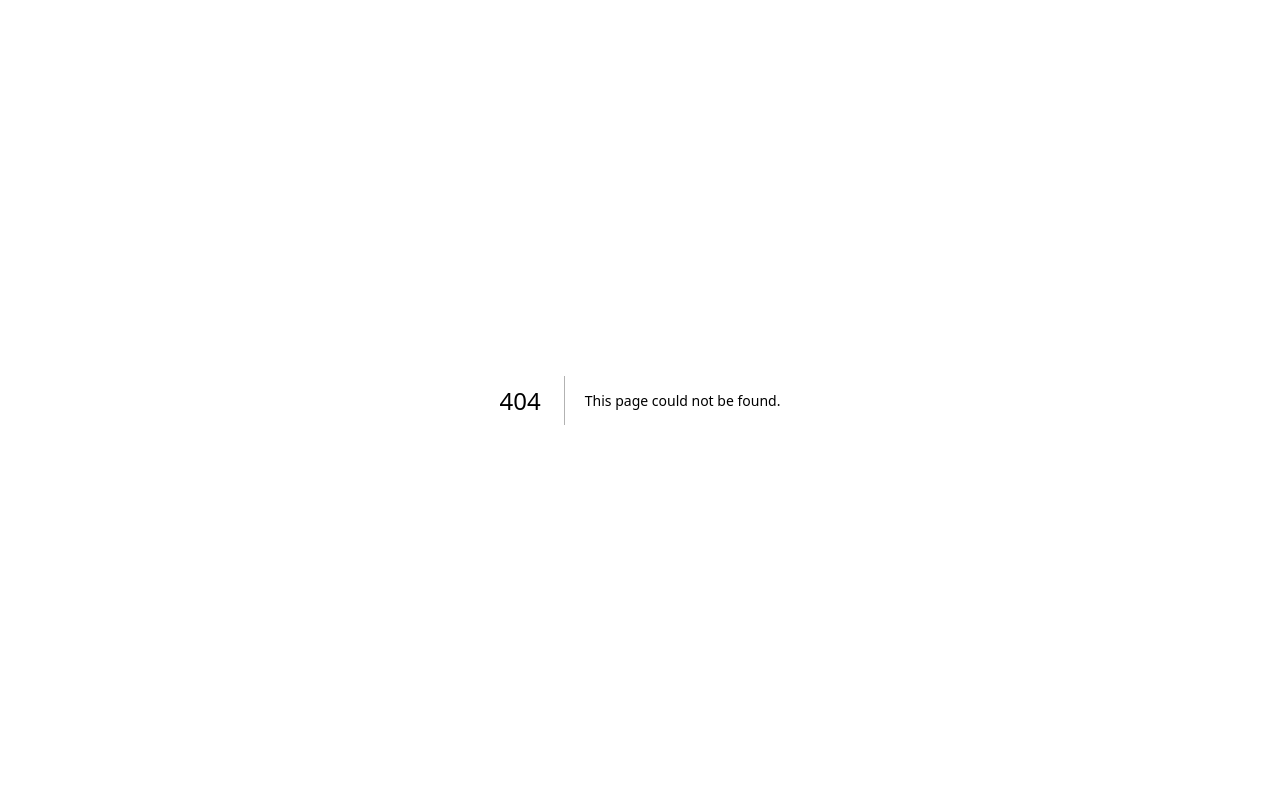
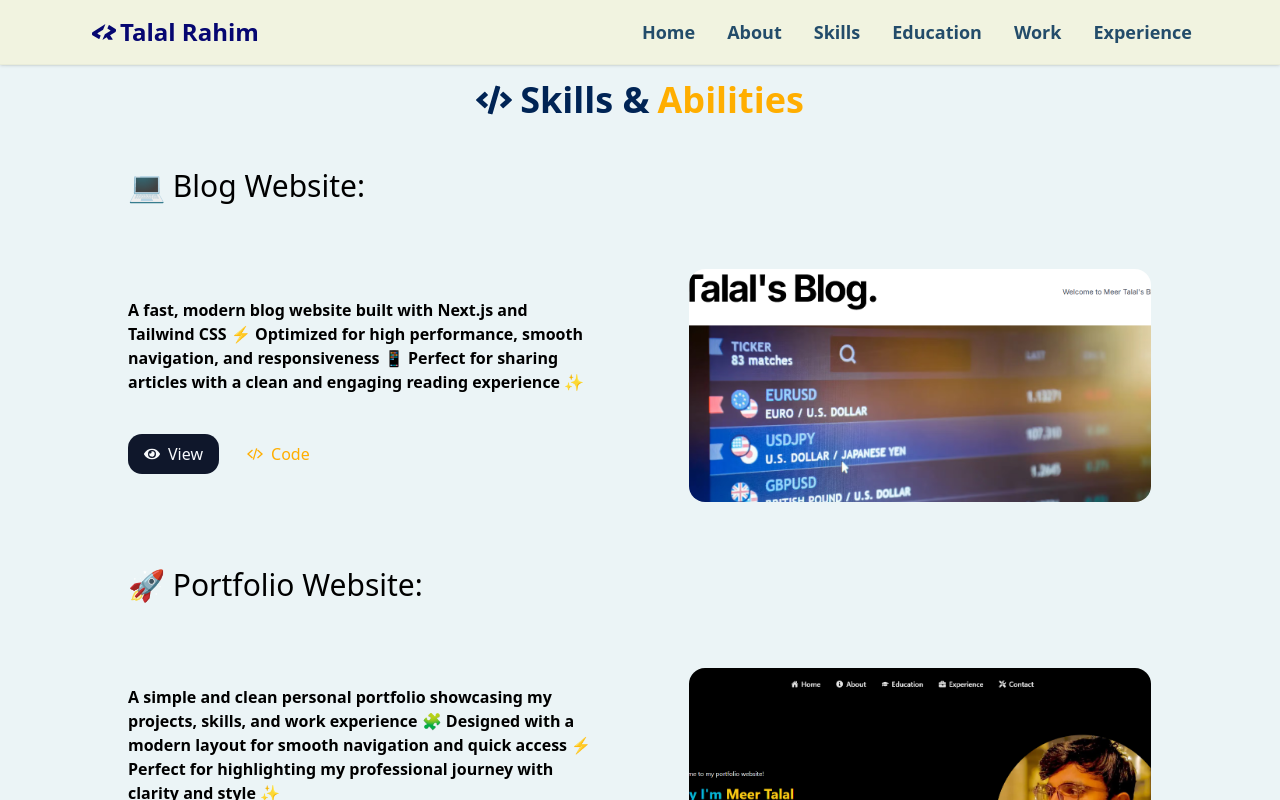
Before and after one commit to meertalal/personal-portfolio, a Next.js app: page /exprience in a window 1280 px wide. Before the commit this address had no page. Shown: the top 800 px of the page. Built offline with nearby package versions, Linux system fonts and the light colour scheme.

Commit message:
update project

```diff
--- /dev/null
+++ b/app/exprience/page.tsx
@@ -0,0 +1,222 @@
+"use client";
+import Image from "next/image";
+import Header from "@/components/header";
+import FooterSection from "@/components/footer";
+import { FaCode, FaEye } from "react-icons/fa";
+import { IoCodeSlashSharp } from "react-icons/io5";
+import Link from "next/link";
+import { Button } from "@/components/ui/button";
+import { FaArrowLeft } from "react-icons/fa6";
+import { motion } from "framer-motion";
+
+export default function Page() {
+  const projects = [
+    {
+      title: "Blog Website",
+      emoji: "💻",
+      description: `A fast, modern blog website built with Next.js and Tailwind CSS ⚡ Optimized for high performance, smooth navigation, and responsiveness 📱 Perfect for sharing articles with a clean and engaging reading experience ✨`,
+      image: "/image/blog-web.png",
+      viewLink:
+        "https://blog-dynamic-jumfwm4k1-muhammad-talals-projects-e672bc8a.vercel.app/",
+      codeLink: "https://github.com/MuhammadTa1al/Blog-Dynamic",
+    },
+    {
+      title: "Portfolio Website",
+      emoji: "🚀",
+      description: `A simple and clean personal portfolio showcasing my projects, skills, and work experience 🧩 Designed with a modern layout for smooth navigation and quick access ⚡ Perfect for highlighting my professional journey with clarity and style ✨`,
+      image: "/image/portfolio.png",
+      viewLink: "https://portfolio-tailwind-css-eight-tan.vercel.app/",
+      codeLink: "https://github.com/MuhammadTa1al/Portfolio-TailwindCss",
+    },
+    {
+      title: "Nike Shoes Website",
+      emoji: "👟",
+      description: `A modern frontend Nike shoes website delivering sleek UI, fast performance, and seamless shopping 👟⚡
+Features responsive design, smooth animations, and eye-catching product displays 🎨✨
+Created to offer users an engaging and effortless sneaker shopping experience 🛒🔥`,
+      image: "/image/nike-shoes1.png",
+      viewLink: "https://sanity-figma-template-3.vercel.app/",
+      codeLink: "https://github.com/MuhammadTa1al/Sanity-figma-Template-3",
+    },
+    {
+      title: "Resume Builder Website",
+      emoji: "💼",
+      description: `A modern Resume Builder website designed to create professional CVs effortlessly 📝✨ Features customizable templates, real-time previews, and export options 📄💻 Perfect for job seekers to showcase skills and experience in a polished format 🚀`,
+      image: "/image/resume-builder.png",
+      viewLink: "https://milestone-3-tau-wine.vercel.app/",
+      codeLink:
+        "https://github.com/MuhammadTa1al/-Hackathon-Milestone/tree/main/Milestone%203",
+    },
+    {
+      title: "Simple Food Website",
+      emoji: "🍔",
+      description: `A simple and clean food website serving delicious recipes and meal ideas 🍲✨ Features easy navigation, vibrant visuals, and organized categories 📂📸 Perfect for food lovers to explore, cook, and enjoy tasty dishes at home 🍴💛`,
+      image: "/image/simple-web.png",
+      viewLink: "https://simlpe-website.vercel.app/",
+      codeLink: "https://github.com/MuhammadTa1al/Simlpe-Website",
+    },
+    {
+      title: "Second Nike Shoes Website",
+      emoji: "👟",
+      description: `A modern full-stack Nike shoes website delivering sleek UI, fast performance, and seamless shopping 👟⚡
+Built with responsive design, smooth animations, and clean product displays 🎨
+Crafted to offer a premium, user-friendly sneaker shopping experience 🛒✨`,
+      image: "/image/nike-shoes2.png",
+      viewLink: "https://hackathon-figma-3-three.vercel.app/",
+      codeLink: "https://github.com/MuhammadTa1al/-Hackathon-Figma-3",
+    },
+    {
+      title: "Shareable Resume Builder Website",
+      emoji: "🔄",
+      description: `A sleek Shareable Resume Builder website for designing standout resumes ⚡🖋️
+Includes multiple templates, live preview, and easy PDF or link sharing 📑🌐
+Helps users present their professional journey clearly and impressively 👔🌟`,
+      image: "/image/resume-builder2.png",
+      viewLink: "https://hackathon-milestone-5-kappa-eight.vercel.app/",
+      codeLink:
+        "https://github.com/MuhammadTa1al/-Hackathon-Milestone-5/tree/main/Milestone%205",
+    },
+     {
+      title: "Robotic AI Book Website",
+      emoji: "🤖",
+      description: `This project uses AI 🤖 and Python 🐍 to create a smart and efficient solution.
+It analyzes data and automates tasks to deliver fast and accurate results ⚡💻.
+The system has a simple, user-friendly interface 😊 so anyone can use it easily.`,
+      image: "/image/robotic-book.PNG",
+      viewLink: "https://hackathon-robotic-book-eta.vercel.app/",
+      codeLink:
+        "https://github.com/MuhammadTa1al/Hackathon-RoboticBook",
+    },
+  ];
+
+  // Animation variants
+  const containerVariants = {
+    hidden: { opacity: 0, y: 50 },
+    visible: (i = 1) => ({
+      opacity: 1,
+      y: 0,
+      transition: { delay: i * 0.2 },
+    }),
+  };
+
+  return (
+    <div className="bg-[#EBF4F6]">
+      <Header />
+      <section className="py-16 md:py-20 px-4 sm:px-6">
+        <motion.h1
+          initial={{ opacity: 0, y: -20 }}
+          animate={{ opacity: 1, y: 0 }}
+          transition={{ duration: 0.7 }}
+          className="text-4xl text-[#002455] flex font-bold items-center justify-center gap-2 text-center mb-12"
+        >
+          <FaCode /> Skills & <span className="text-[#ffae00]">Abilities</span>
+        </motion.h1>
+
+        {projects.map((project, idx) => (
+          <motion.div
+            key={idx}
+            initial="hidden"
+            whileInView="visible"
+            viewport={{ once: true, amount: 0.3 }}
+            custom={idx}
+            variants={containerVariants}
+            className="mx-auto max-w-5xl space-y-8 md:space-y-16 mb-16"
+          >
+            <h2 className="text-2xl sm:text-2xl md:text-3xl font-medium text-black">
+              {project.emoji} {project.title}:
+            </h2>
+
+            <div className="grid gap-6 sm:grid-cols-1 md:grid-cols-2 md:gap-12 lg:gap-24 items-center">
+              <motion.div
+                initial={{ opacity: 0, x: -50 }}
+                whileInView={{ opacity: 1, x: 0 }}
+                transition={{ duration: 0.8 }}
+                className="space-y-4"
+              >
+                <p className="text-sm sm:text-base text-black font-semibold">
+                  {project.description.split(" ").map((word, i) =>
+                    word.includes("high performance") ||
+                    word.includes("a modern layout") ||
+                    word.includes("a premium") ||
+                    word.includes("A modern Resume") ||
+                    word.includes("delicious recipes") ? (
+                      <span
+                        key={i}
+                        className="text-accent-foreground font-bold"
+                      >
+                        {word}{" "}
+                      </span>
+                    ) : (
+                      word + " "
+                    )
+                  )}
+                </p>
+
+                <div className="flex flex-wrap gap-3 pt-6">
+                  <Button
+                    asChild
+                    size="lg"
+                    className="rounded-xl px-5 text-base hover:bg-black hover:text-[#ffae00] duration-300"
+                  >
+                    <Link
+                      href={project.viewLink}
+                      className="flex items-center gap-2"
+                    >
+                      <FaEye /> View
+                    </Link>
+                  </Button>
+
+                  <Button
+                    asChild
+                    size="lg"
+                    variant="ghost"
+                    className="rounded-xl px-5 text-base hover:text-black"
+                  >
+                    <Link
+                      href={project.codeLink}
+                      className="flex items-center gap-2 text-[#ffae00] duration-300"
+                    >
+                      <IoCodeSlashSharp /> Code
+                    </Link>
+                  </Button>
+                </div>
+              </motion.div>
+
+              <motion.div
+                initial={{ opacity: 0, x: 50 }}
+                whileInView={{ opacity: 1, x: 0 }}
+                transition={{ duration: 0.8 }}
+                className="relative mt-6 sm:mt-0 flex justify-center md:justify-end"
+              >
+                <div className="bg-linear-to-b aspect-67/34 relative rounded-2xl overflow-hidden p-px dark:from-zinc-700 w-full max-w-[600px]">
+                  <Image
+                    src={project.image}
+                    alt={`${project.title} screenshot`}
+                    width={1206}
+                    height={612}
+                    className="rounded-2xl object-cover w-full h-full"
+                  />
+                </div>
+              </motion.div>
+            </div>
+          </motion.div>
+        ))}
+
+        <motion.div
+          initial={{ opacity: 0, y: 20 }}
+          whileInView={{ opacity: 1, y: 0 }}
+          transition={{ duration: 0.8 }}
+          className="pt-10 flex justify-center"
+        >
+          <Link
+            href="/"
+            className="text-[20px] text-[#002455] font-bold hover:text-[#ffae00] duration-300 flex items-center gap-1"
+          >
+            <FaArrowLeft /> Back to Home
+          </Link>
+        </motion.div>
+      </section>
+      <FooterSection />
+    </div>
+  );
+}
--- a/app/projects/page.tsx
+++ b/app/projects/page.tsx
@@ -76,6 +76,17 @@ Helps users present their professional journey clearly and impressively 👔🌟
       codeLink:
         "https://github.com/MuhammadTa1al/-Hackathon-Milestone-5/tree/main/Milestone%205",
     },
+     {
+      title: "Robotic AI Book Website",
+      emoji: "🤖",
+      description: `This project uses AI 🤖 and Python 🐍 to create a smart and efficient solution.
+It analyzes data and automates tasks to deliver fast and accurate results ⚡💻.
+The system has a simple, user-friendly interface 😊 so anyone can use it easily.`,
+      image: "/image/robotic-book.PNG",
+      viewLink: "https://hackathon-robotic-book-eta.vercel.app/",
+      codeLink:
+        "https://github.com/MuhammadTa1al/Hackathon-RoboticBook",
+    },
   ];
 
   // Animation variants
@@ -89,14 +100,14 @@ Helps users present their professional journey clearly and impressively 👔🌟
   };
 
   return (
-    <div className="bg-[#002455]">
+    <div className="bg-[#EBF4F6]">
       <Header />
       <section className="py-16 md:py-20 px-4 sm:px-6">
         <motion.h1
           initial={{ opacity: 0, y: -20 }}
           animate={{ opacity: 1, y: 0 }}
           transition={{ duration: 0.7 }}
-          className="text-4xl text-white flex font-bold items-center justify-center gap-2 text-center mb-12"
+          className="text-4xl text-[#002455] flex font-bold items-center justify-center gap-2 text-center mb-12"
         >
           <FaCode /> Skills & <span className="text-[#ffae00]">Abilities</span>
         </motion.h1>
@@ -111,7 +122,7 @@ Helps users present their professional journey clearly and impressively 👔🌟
             variants={containerVariants}
             className="mx-auto max-w-5xl space-y-8 md:space-y-16 mb-16"
           >
-            <h2 className="text-2xl sm:text-2xl md:text-3xl font-medium text-white">
+            <h2 className="text-2xl sm:text-2xl md:text-3xl font-medium text-black">
               {project.emoji} {project.title}:
             </h2>
 
@@ -122,7 +133,7 @@ Helps users present their professional journey clearly and impressively 👔🌟
                 transition={{ duration: 0.8 }}
                 className="space-y-4"
               >
-                <p className="text-sm sm:text-base text-white font-semibold">
+                <p className="text-sm sm:text-base text-black font-semibold">
                   {project.description.split(" ").map((word, i) =>
                     word.includes("high performance") ||
                     word.includes("a modern layout") ||
@@ -199,7 +210,7 @@ Helps users present their professional journey clearly and impressively 👔🌟
         >
           <Link
             href="/"
-            className="text-[20px] text-white font-bold hover:text-[#ffae00] duration-300 flex items-center gap-1"
+            className="text-[20px] text-[#002455] font-bold hover:text-[#ffae00] duration-300 flex items-center gap-1"
           >
             <FaArrowLeft /> Back to Home
           </Link>
```
Also changed, not shown: public/image/robotic-book.PNG (added).
